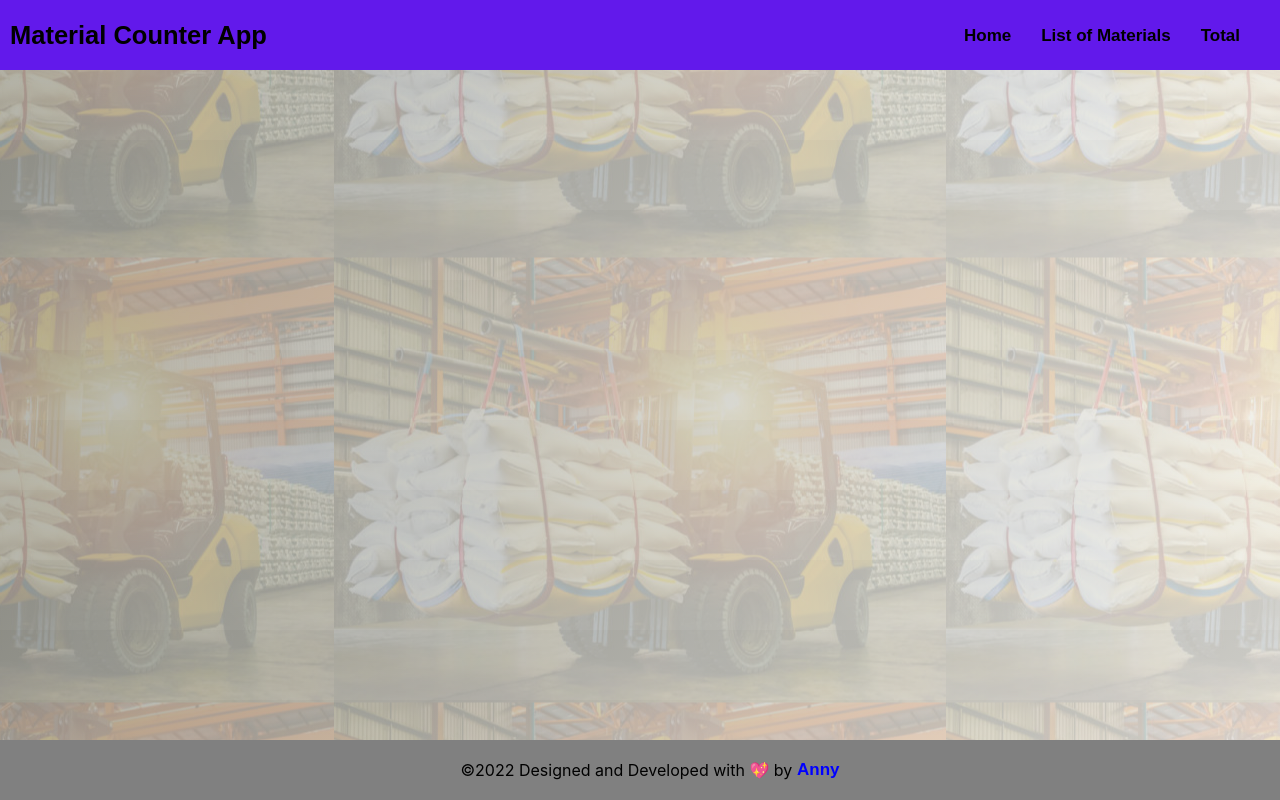
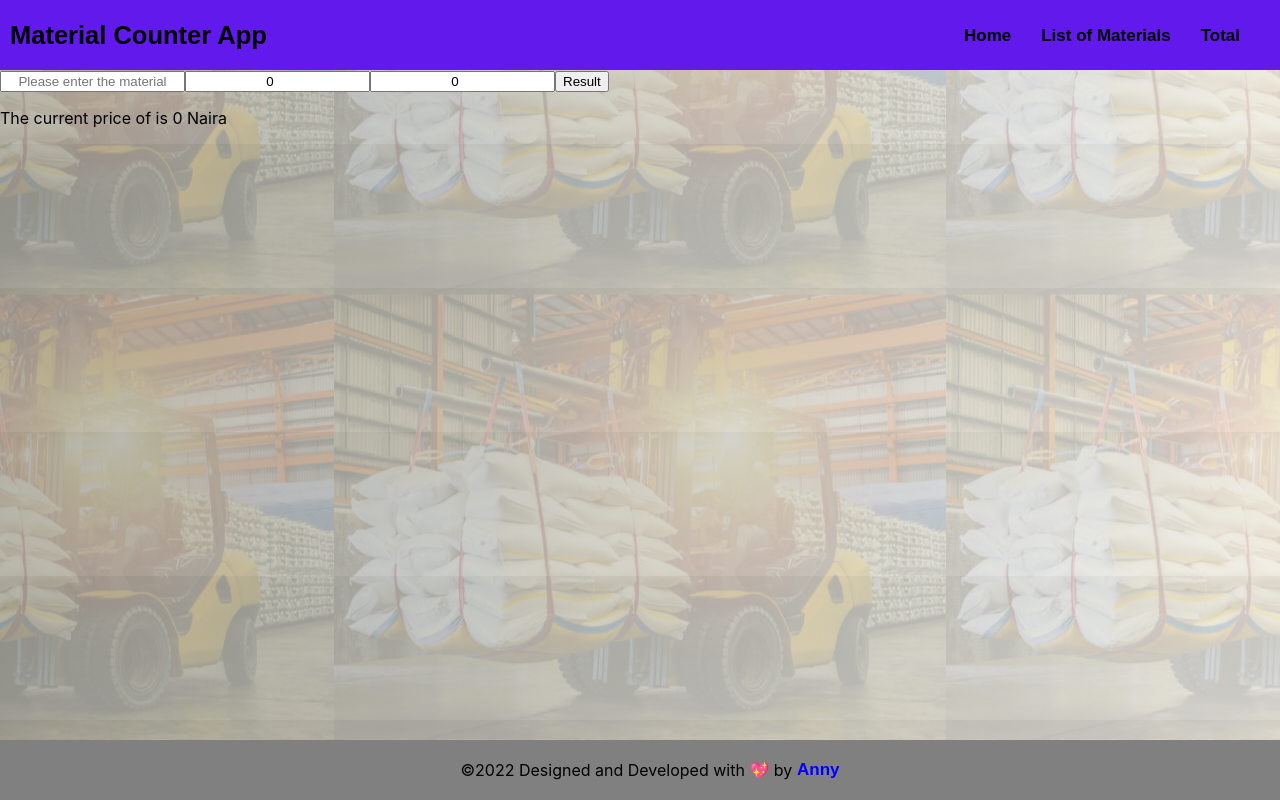
Before and after one commit to Anny85-code/material-counter, a React (Create React App) app: page /calculator in a window 1280 px wide. Built offline with nearby package versions, Linux system fonts and the light colour scheme.

Commit message:
:art: Calculator
Add Calcul;ator component

```diff
--- a/src/App.js
+++ b/src/App.js
@@ -5,6 +5,7 @@ import HomePage from './homePage/HomePage';
 import List from './list/List';
 import Footer from './footer/Footer';
 import Total from "./total/Total";
+import Calculator from './calculator/Calculator';
 
 
 const App = ()=> {
@@ -17,6 +18,7 @@ const App = ()=> {
         <Route path="/counterpage" element={<CounterPage />} />
         <Route path="/list" element={<List />} />
           <Route path="/total" element={<Total />} />
+          <Route path="/calculator" element={<Calculator />} />
       </Routes>
       <Footer />
     </div>
--- /dev/null
+++ b/src/calculator/Calculator.jsx
@@ -0,0 +1,56 @@
+import React, { useState } from 'react';
+
+const Calculator = () => {
+  const [material, setMaterial] = useState('');
+  const [price, setPrice] = useState(0);
+  const [qty, setQuantity] = useState(0);
+  const [result, setResult] = useState(0);
+
+  const calculator = (e) => {
+    e.preventDefault();
+    setResult(price * qty);
+  };
+
+  return (
+    <div>
+      <form action="">
+        <input
+          type="text"
+          className="form-control"
+          id="material"
+          name="number"
+          placeholder="Please enter the material"
+          required
+          value={material}
+          onChange={(e) => setMaterial(e.target.value)}
+        />
+        <input
+          type="number"
+          className="form-control"
+          id="price"
+          name="price"
+          placeholder="Please enter the current price"
+          required
+          value={price}
+          onChange={(e) => setPrice(e.target.value)}
+        />
+        <input
+          type="number"
+          className="form-control"
+          id="qty"
+          name="qty"
+          placeholder="Please enter the quantity"
+          required
+          value={qty}
+          onChange={(e) => setQuantity(e.target.value)}
+        />
+
+        <button type="submit" onClick={calculator}>Result</button>
+      </form>
+
+      <p>The current price of {material} is {result} Naira</p>
+    </div>
+  );
+};
+
+export default Calculator;
--- a/src/homePage/HomePage.jsx
+++ b/src/homePage/HomePage.jsx
@@ -7,8 +7,6 @@ const HomePage = () => {
 
   const handleAddItem = () => {
     localStorage.setItem('name', name);
-
-    console.log(name);
   };
 
   return (
```
Also changed, not shown: src/calculator/Calculator.css (added).
